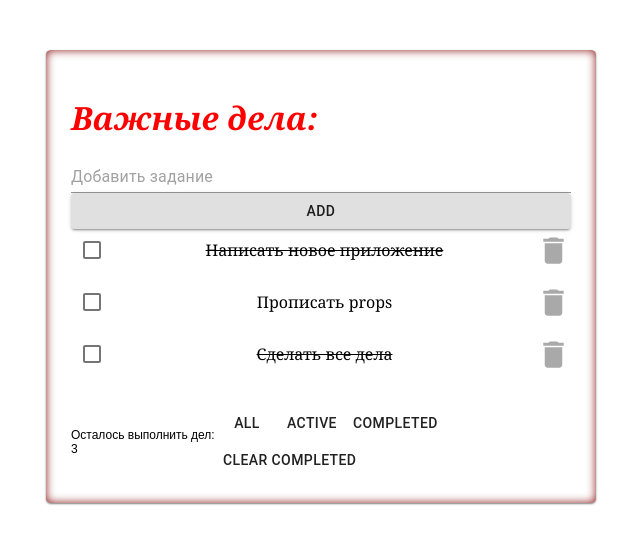
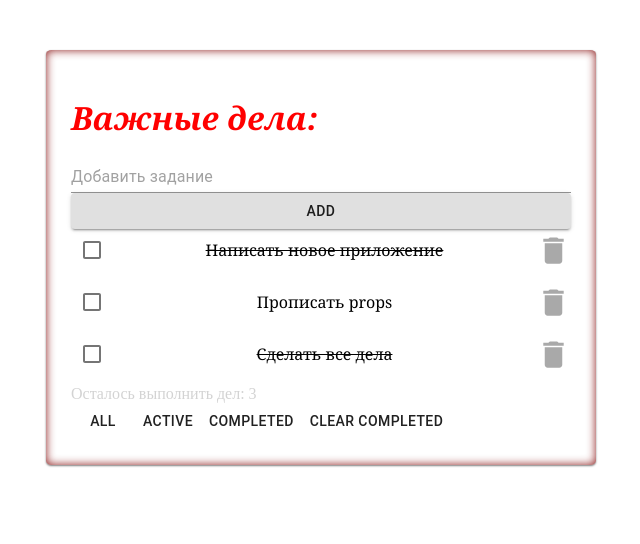
Before and after one commit to WebHeroSchool/todo_soboleva_react, a React (Create React App) app: page / in a window 1280 px wide. Shown: the top 544 px of the page, without its empty margins (319-959 px from the left). Built offline with nearby package versions, Linux system fonts and the light colour scheme.

Commit message:
Update Footer.module.css

```diff
--- a/src/components/Footer/Footer.module.css
+++ b/src/components/Footer/Footer.module.css
@@ -1,8 +1,10 @@
-footer {
+.footer {
+    color: #d3d3d3;
+    margin-right: 4%;
     display: flex;
-    align-items: center;
+    align-items: flex-end;
     justify-content: space-between;
-    margin-top: 6%;
-    font-size: 12px;
-    font-family: Arial;
 }
+.button {
+    font-size: 5px;
+}
```
